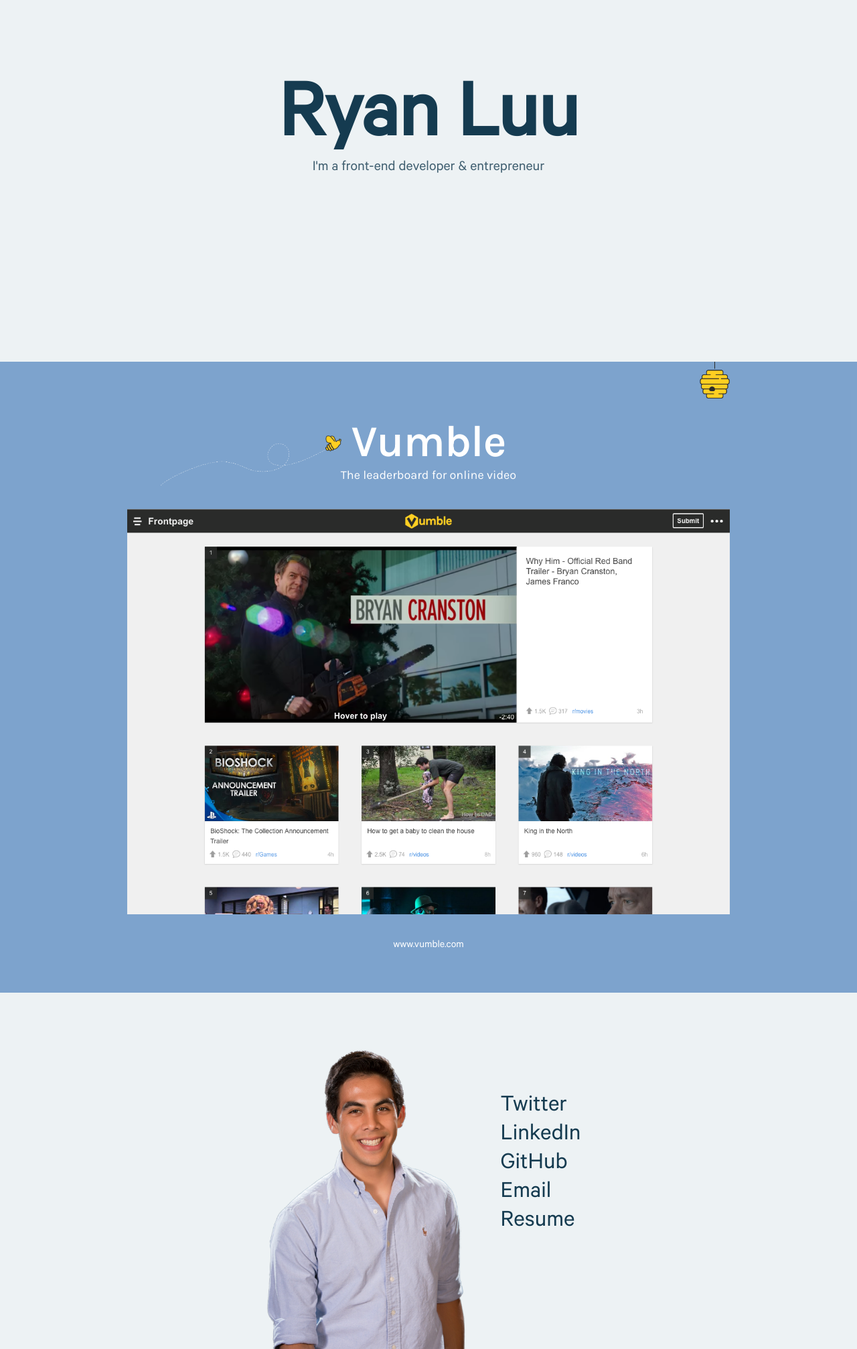
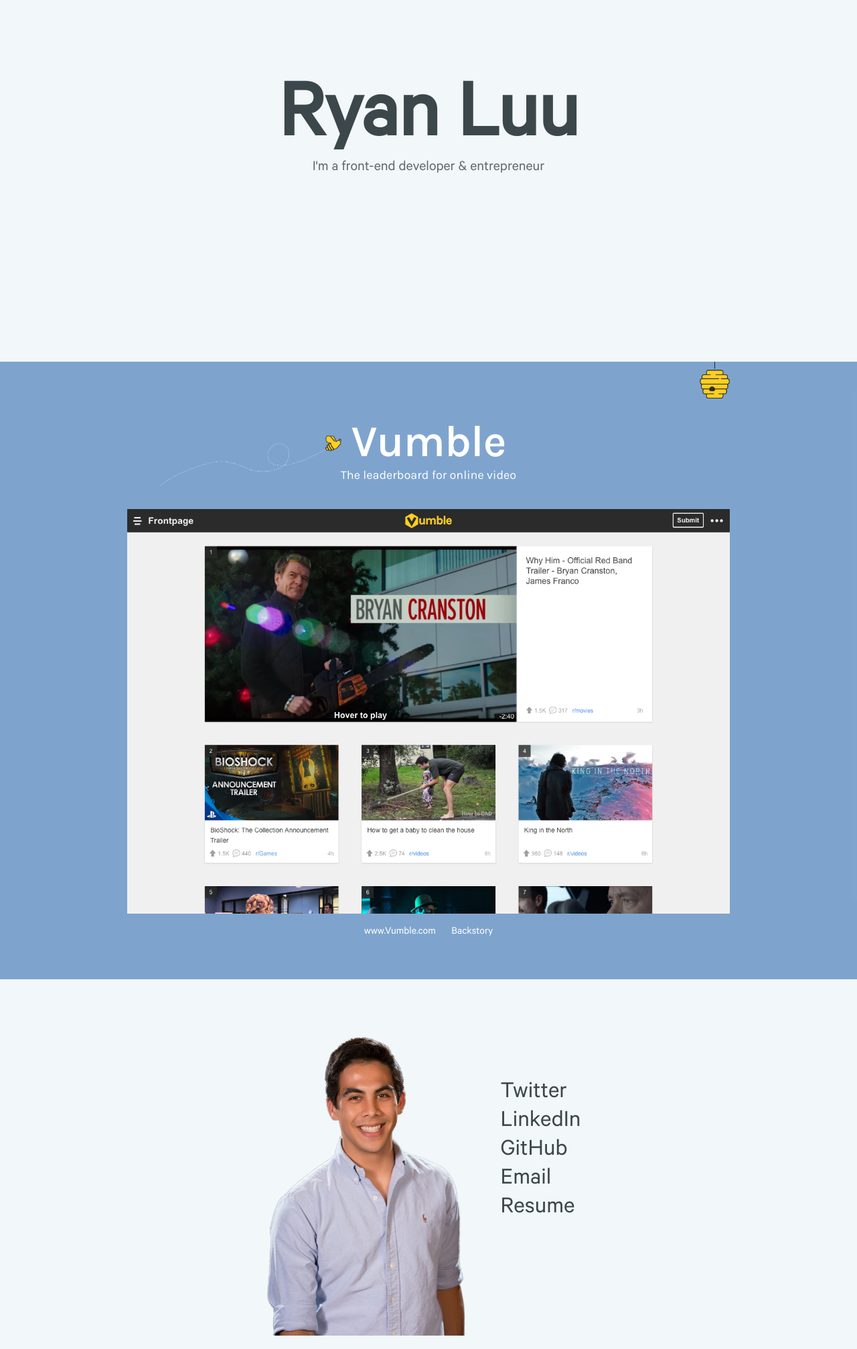
Before and after one commit to ryantluu/personal, a plain HTML site: page index.html in a window 1280 px wide. Shown: the part 180-2194 px from the top of the page at 67% size. Drawn offline with nearby package versions, Linux system fonts and the light colour scheme; some icons are missing; files whose address does not match are found by name.

Commit message:
Resume & Backstory

```diff
--- a/index.html
+++ b/index.html
@@ -44,10 +44,13 @@
             <h2 class="title">Vumble</h2>
             <h4 class="description">The leaderboard for online video</h4>
           </div>
-          <a class="fancybox" href="images/vumble_nofilter.png">
-            <img id="vumble-web" src="images/vumble_nofilter.png" alt=""/>
+          <a title="Homepage" class="fancybox" href="images/vumble_1.png">
+            <img id="vumble-web" src="images/vumble_1.png" alt=""/>
           </a>
-          <a href="http://www.vumble.com" class="vumble-link">www.vumble.com</a>
+          <div class="vumble-link-container">
+            <a href="http://www.vumble.com" class="vumble-link" target="blank">www.Vumble.com</a>
+            <a href="http://imgur.com/a/bgzFy" class="vumble-link" target="blank">Backstory</a>
+          </div>
         </div>
       </div>
     </div>
@@ -57,11 +60,14 @@
         <div class="headshot"></div>
         <div class="link-box">
           <ul class="link-inner">
-            <li class="link"><a class="social-link" href="http://twitter.com/rtluu">Twitter</a></li>
-            <li class="link"><a class="social-link" href="http://linkedin.com/in/ryanluu">LinkedIn</a></li>
-            <li class="link"><a class="social-link" href="http://github.com/rtluu">GitHub</a></li>
+            <li class="link"><a class="social-link" href="http://twitter.com/rtluu" target="blank">Twitter</a></li>
+            <li class="link"><a class="social-link" href="http://linkedin.com/in/ryanluu" target="blank">LinkedIn</a></li>
+            <li class="link"><a class="social-link" href="http://github.com/rtluu" target="blank">GitHub</a></li>
             <li class="link"><a class="social-link" href="mailto:ryan@vumble.com">Email</a></li>
-            <li class="link"><a class="social-link" href="mailto:ryan@vumble.com">Resume</a></li>
+            <li class="link">
+              <a class="fancybox social-link" href="images/resume.png">Resume
+              </a>
+            </li>
           </ul>
         </div>
       </div>
@@ -71,7 +77,13 @@
 
   <script type="text/javascript">
     $(document).ready(function() {
-      $(".fancybox").fancybox();
+      $(".fancybox").fancybox({
+        helpers : {
+        title: {
+            type: 'outside'
+          }
+        }
+      });
     });
   </script>
 </body>
--- a/personal.css
+++ b/personal.css
@@ -11,6 +11,11 @@
 
 html, body{
   height: 100%;
+}
+
+body{
+  background: #F2F7F9;
+  font-family: 'calibreregular', sans-serif;
 }
 
 @font-face {
@@ -45,7 +50,7 @@
 }
 
 a{
-  color: #153B50;
+  color: #3C474B;
   text-decoration: none;
   transition: all .1s ease-out;
   -moz-transition: all .1s ease-out;
@@ -55,12 +60,6 @@
 a:hover{
   color: #EF233C;
 }
-
-body{
-  background: #EDF2F4;
-  font-family: 'calibreregular', sans-serif;
-}
-
 
 
 /*Header*/
@@ -101,7 +100,7 @@
 h1.name{
   display: block;
   font-weight: 600;
-  color: #153B50;
+  color: #3C474B;
   text-align: center;
   line-height: 110px;
 }
@@ -109,7 +108,7 @@
 h3.intro{
   display: block;
   font-weight: 400;
-  color: #153B50;
+  color: #3C474B;
   text-align: center;
   opacity: .8;
 }
@@ -184,7 +183,7 @@
 
 #vumble-web{
   position: relative;
-  background: url('images/vumble_nofilter.png');
+  background: url('images/vumble_1.png');
   background-size: contain;
   background-repeat: no-repeat;
   width: 100%;
@@ -194,15 +193,21 @@
   z-index: 2;
 }
 
-a.vumble-link{
+.vumble-link-container{
   display: inline-block;
   position: relative;
-  margin: 30px auto 0 auto;
-  color: white;
+  margin-top: 10px;
   left: 50%;
   transform: translateX(-50%);
   -moz-transform: translateX(-50%);
   -webkit-transform: translateX(-50%);
+}
+
+a.vumble-link{
+  display: inline-block;
+  position: relative;
+  margin: 0 10px;
+  color: white;
 }
 
 a.vumble-link:hover{
@@ -315,3 +320,10 @@
     font-size: 24px;
   }
 }
+
+
+
+
+
+/*DARK BLUE Hex - #153B50 */
+/*LIGHT GRAY HEX - #EDF2F4 */
```
Also changed, not shown: fancybox/source/jquery.fancybox.css, images/RL_logo_gray.png (deleted), images/RL_logo_white.png (deleted), images/resume.png (added), images/ryan.png (deleted), images/vumble.png (deleted), images/vumble_1.png (added), images/vumble_dropdown.png (deleted), images/vumble_nofilter.png (deleted), 1 other file.
